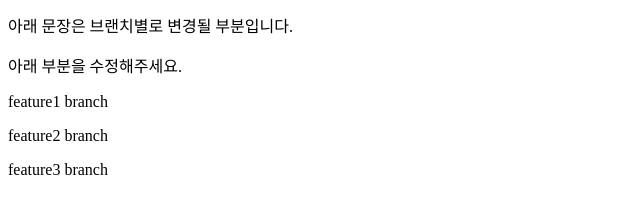
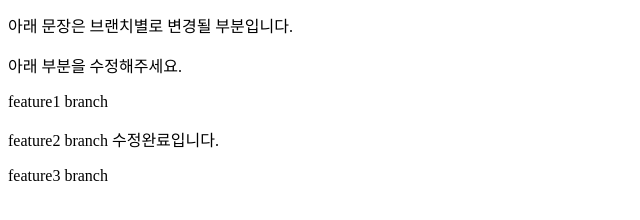
Before and after one commit to kdowon3/example, a plain HTML site: page index.html in a window 1280 px wide. Shown: the part 116-336 px from the top of the page, without its empty margins (0-640 px from the left). Drawn offline with Linux system fonts and the light colour scheme.

Commit message:
feat: feature2

```diff
--- a/index.html
+++ b/index.html
@@ -11,7 +11,7 @@
     <p>아래 문장은 브랜치별로 변경될 부분입니다.</p>
     <p>아래 부분을 수정해주세요.</p>
     <p>feature1 branch</p>
-    <p>feature2 branch</p>
+    <p>feature2 branch 수정완료입니다.</p>
     <p>feature3 branch</p>
 </body>
 </html>
```
